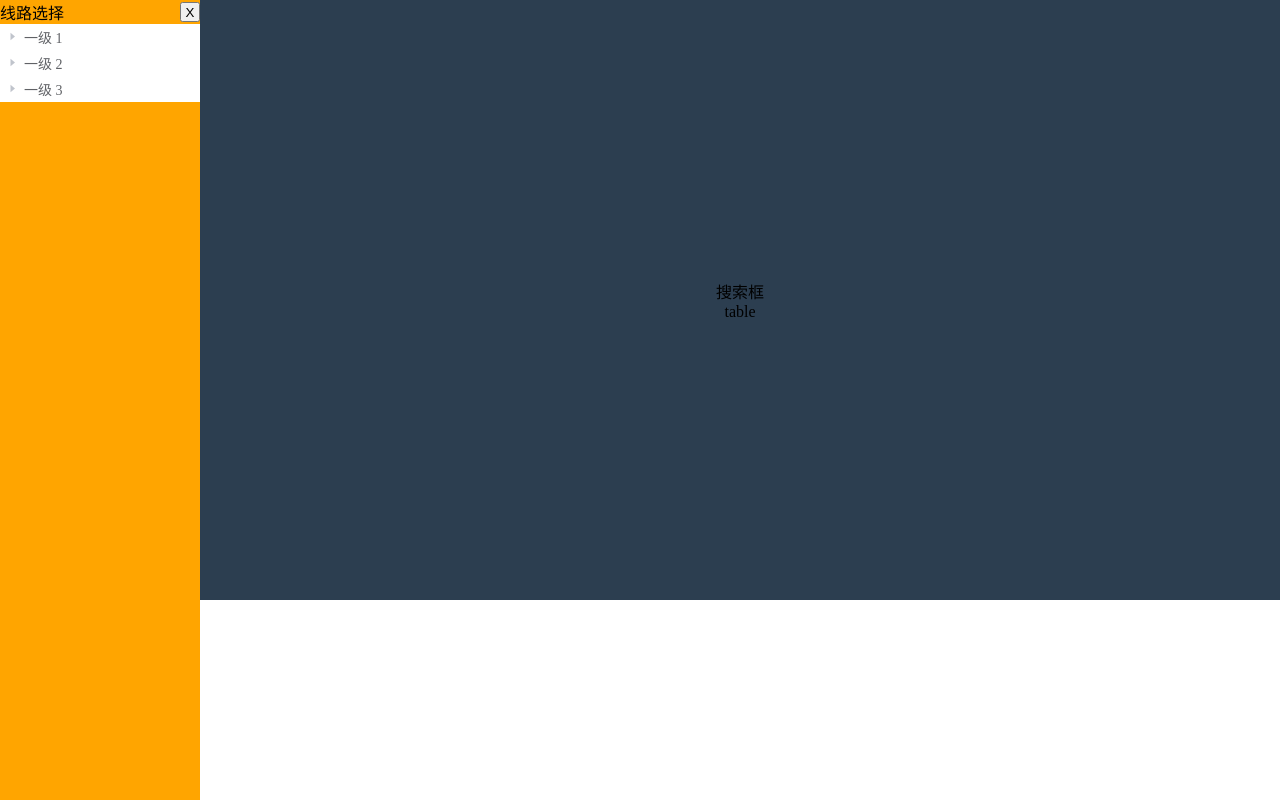
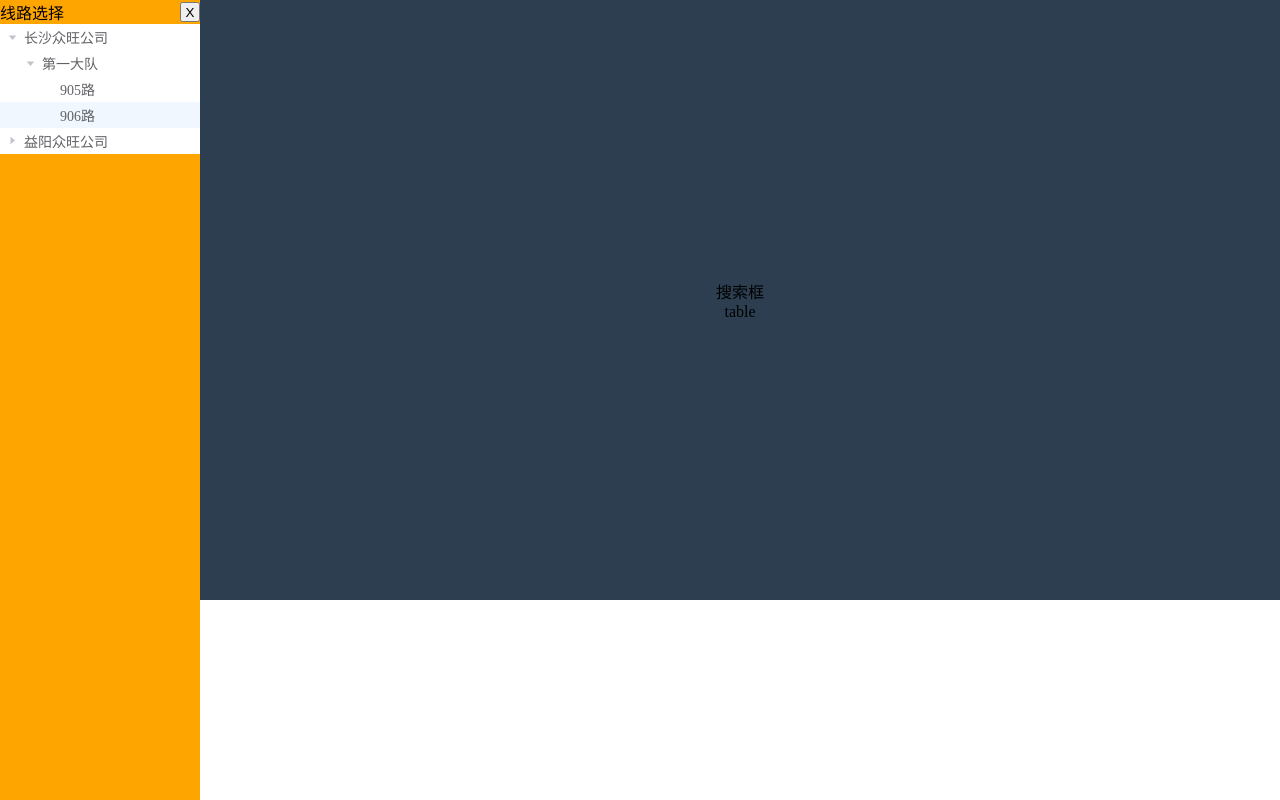
Before and after one commit to A-Tione/tree-demo, a Vue app: page / in a window 1280 px wide. Built offline with nearby package versions, Linux system fonts and the light colour scheme.

Commit message:
tree组件初始化渲染

```diff
--- a/src/App.vue
+++ b/src/App.vue
@@ -1,7 +1,11 @@
 <template>
     <div id="app">
         <div v-if="isCut" class="app-left">
-            <col-table @colCut="cut"></col-table>
+            <col-table :trees="trees"
+                       :idKey="idKey"
+                       :checkedKeys="checkedKeys"
+                       @updateIdKey="updateIdKey"
+                       @colCut="cut"></col-table>
         </div>
         <div class="app-right">
             <row-table v-if="!isCut" @rowCut="cut"></row-table>
@@ -11,9 +15,9 @@
 </template>
 
 <script>
-    import ColTable from "./components/ColTable";
-    import RowTable from "./components/RowTable";
-    import Blank from "./components/Blank";
+    import ColTable from './components/ColTable'
+    import RowTable from './components/RowTable'
+    import Blank from './components/Blank'
 
     export default {
         name: 'App',
@@ -24,7 +28,34 @@
         },
         data() {
             return {
-                isCut: true
+                isCut: true,
+                checkedKeys: [10], //选中项
+                idKey: 10,
+                trees: [{
+                    id: 1,
+                    label: '长沙众旺公司',
+                    children: [{
+                        id: 4,
+                        label: '第一大队',
+                        children: [{
+                            id: 9,
+                            label: '905路'
+                        }, {
+                            id: 10,
+                            label: '906路'
+                        }]
+                    }]
+                }, {
+                    id: 2,
+                    label: '益阳众旺公司',
+                    children: [{
+                        id: 5,
+                        label: '第二大队'
+                    }, {
+                        id: 6,
+                        label: '第三大队'
+                    }]
+                }]
             }
         },
 
@@ -32,9 +63,12 @@
 
         },
 
-        methods:{
+        methods: {
             cut(isCut) {
                 this.isCut = isCut
+            },
+            updateIdKey(idKey) {
+                this.idKey = idKey
             }
         }
 
@@ -42,15 +76,22 @@
 </script>
 
 <style lang="scss">
-    *{margin: 0; padding:0; box-sizing: border-box}
+    * {
+        margin: 0;
+        padding: 0;
+        box-sizing: border-box
+    }
+
     #app {
         width: 100%;
         height: 100vh;
         display: flex;
+
         .app-left {
             width: 200px;
             height: 100%;
         }
+
         .app-right {
             flex: 1;
             height: 100%;
--- a/src/components/ColTable.vue
+++ b/src/components/ColTable.vue
@@ -5,9 +5,14 @@
             <button @click="circuitCut">X</button>
         </header>
         <el-tree
-                :data="data"
+                ref="vueTree"
+                node-key="id"
+                :data="trees"
                 :props="defaultProps"
+                :default-expanded-keys="checkedKeys"
+                :default-checked-keys="checkedKeys"
                 accordion
+                highlight-current
                 @node-click="handleNodeClick">
         </el-tree>
 
@@ -16,64 +21,55 @@
 
 <script>
     export default {
-        name: "ColTable",
+        name: 'ColTable',
+
+        props: {
+            trees: {
+                type: Array,
+                default() {
+                    return []
+                }
+            },
+            idKey: {
+                type: Number,
+                default() {
+                    return 0
+                }
+            }
+        },
 
         data() {
             return {
-                data: [{
-                    id: 1,
-                    label: '一级 1',
-                    children: [{
-                        id: 4,
-                        label: '二级 1-1',
-                        children: [{
-                            id: 9,
-                            label: '三级 1-1-1'
-                        }, {
-                            id: 10,
-                            label: '三级 1-1-2'
-                        }]
-                    }]
-                }, {
-                    id: 2,
-                    label: '一级 2',
-                    children: [{
-                        id: 5,
-                        label: '二级 2-1'
-                    }, {
-                        id: 6,
-                        label: '二级 2-2'
-                    }]
-                }, {
-                    id: 3,
-                    label: '一级 3',
-                    children: [{
-                        id: 7,
-                        label: '二级 3-1'
-                    }, {
-                        id: 8,
-                        label: '二级 3-2'
-                    }]
-                }],
+                checkedKeys: [],
                 defaultProps: {
                     children: 'children',
                     label: 'label'
                 }
-            };
+            }
 
         },
+        computed: {},
 
-        props: {},
+        watch: {
+            idKey() {
+                this.updateInfo()
+            }
+        },
 
         mounted() {
+            this.updateInfo()
         },
 
         methods: {
+            updateInfo() {
+                this.$refs.vueTree.setCurrentKey(this.idKey)
+                this.checkedKeys = [this.idKey]
+            },
+            handleNodeClick(node) {
+                this.$emit('updateIdKey', node.id)
+            },
             circuitCut() {
                 this.$emit('colCut', false)
-            },
-            handleNodeClick(data) {
-                console.log(data);
             }
         }
     }
@@ -87,11 +83,13 @@
         flex-direction: column;
         background: orange;
         height: 100%;
+
         header {
             display: flex;
             justify-content: space-between;
             align-items: center;
-            button{
+
+            button {
                 width: 20px;
                 height: 20px;
                 cursor: pointer;
```
Also changed, not shown: src/components/HelloWorld.vue (deleted, +0 -58 lines).
